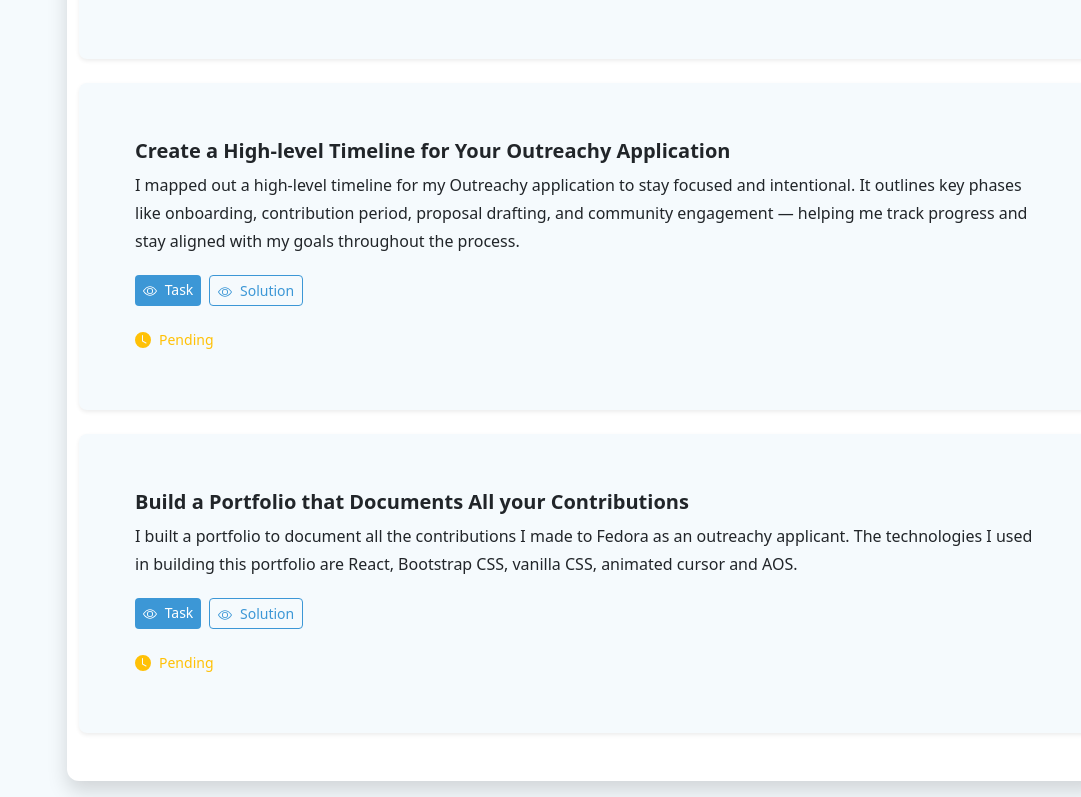
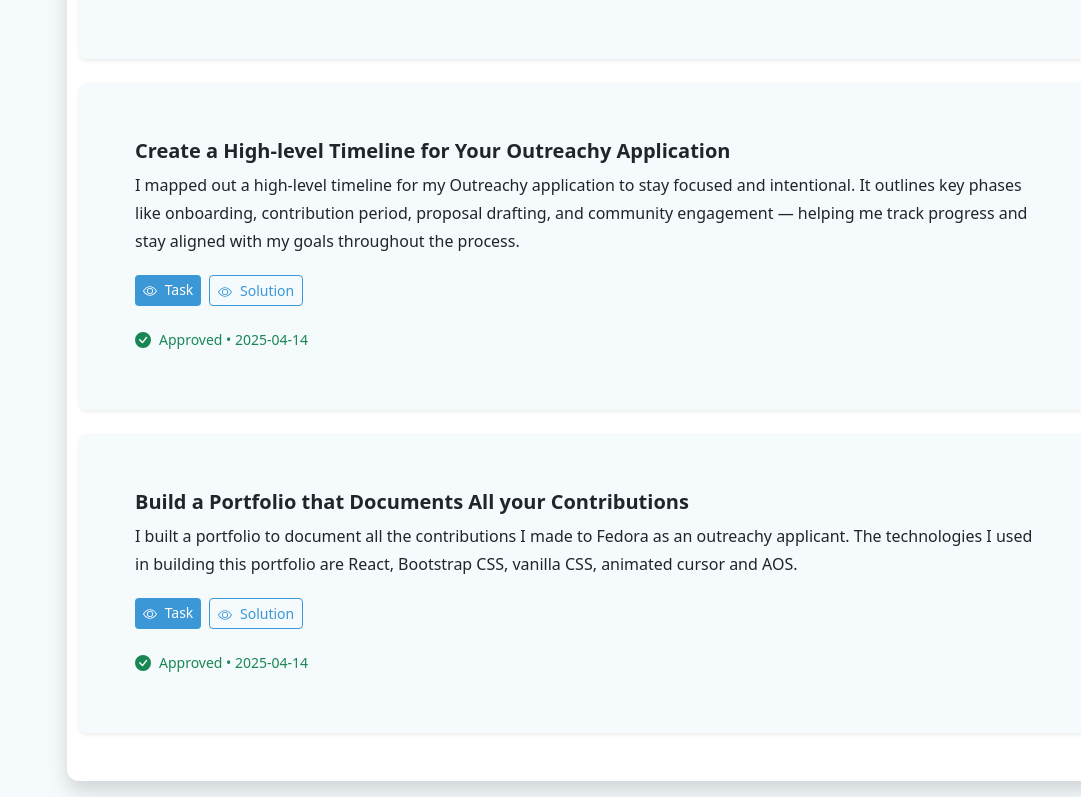
Before and after one commit to Sanusi-Islamiyat/my-doc-dashboard, a React (Vite) app: page /issues in a window 1280 px wide. Shown: the part 2873-3670 px from the top of the page, without its empty margins (199-1280 px from the left). Built offline with nearby package versions, Linux system fonts and the light colour scheme.

Commit message:
update on issues' status

```diff
--- a/src/pages/Issues.jsx
+++ b/src/pages/Issues.jsx
@@ -69,19 +69,19 @@ const contributionsSection2 = [
   {
     title: "Create a High-level Timeline for Your Outreachy Application",
     description: "I mapped out a high-level timeline for my Outreachy application to stay focused and intentional. It outlines key phases like onboarding, contribution period, proposal drafting, and community engagement — helping me track progress and stay aligned with my goals throughout the process.",
-    status: "Pending",
-    taskLink: "#",
-    solutionLink: "#",
-
+    status: "Approved",
+    taskLink: "https://gitlab.com/fedora/dei/outreachy-internship/-/issues/10#note_2447878182",
+    solutionLink: "https://docs.google.com/document/d/1MXP_ouPyR8FHW-doQ3JEN2-jI5hsAUZI3GAGzYvhBCE/edit?tab=t.0#heading=h.rhm0vajp2hph",
+    date: "2025-04-14",
   },
 
   {
     title: "Build a Portfolio that Documents All your Contributions",
     description: "I built a portfolio to document all the contributions I made to Fedora as an outreachy applicant. The technologies I used in building this portfolio are React, Bootstrap CSS, vanilla CSS, animated cursor and AOS.",
-    status: "Pending",
-    taskLink: "#",
+    status: "Approved",
+    taskLink: "https://gitlab.com/fedora/dei/outreachy-internship/-/issues/11#note_2449762347",
     solutionLink: "https://my-doc-dashboard.vercel.app/",
-
+    date: "2025-04-14",
   },
 
 
```
